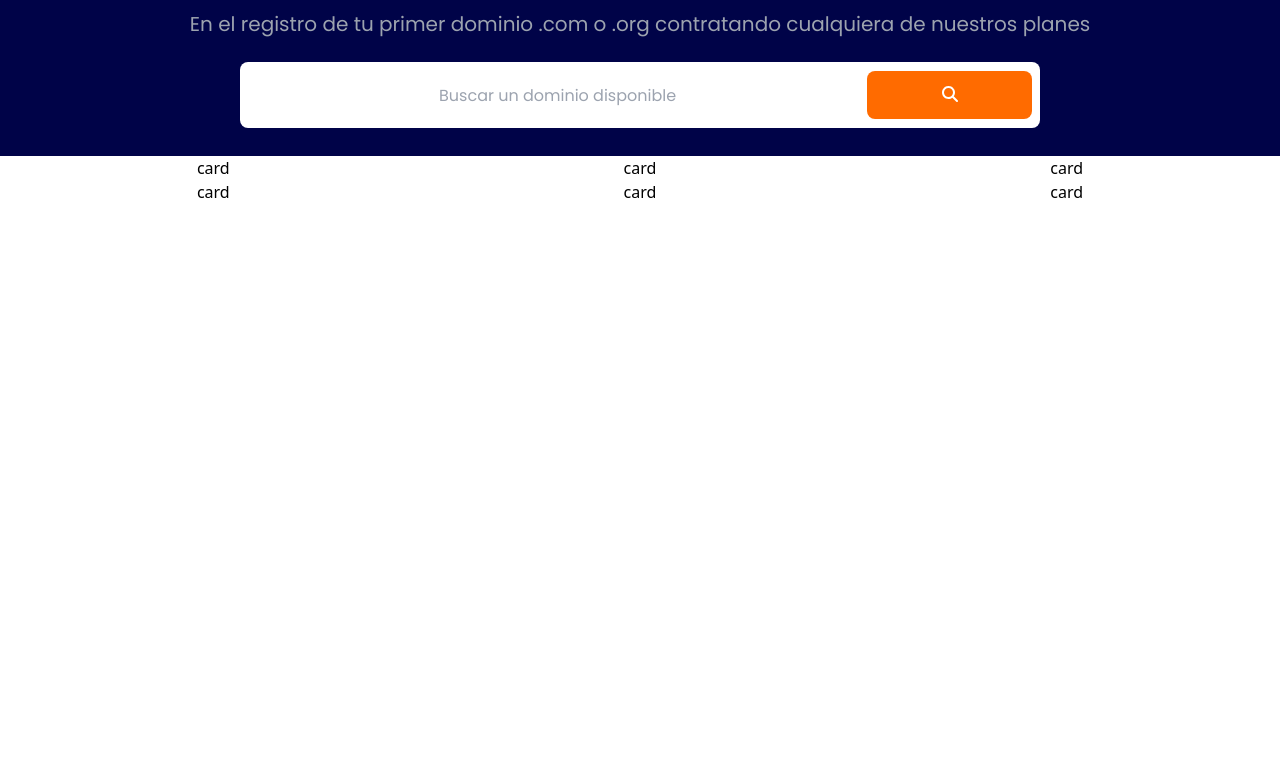
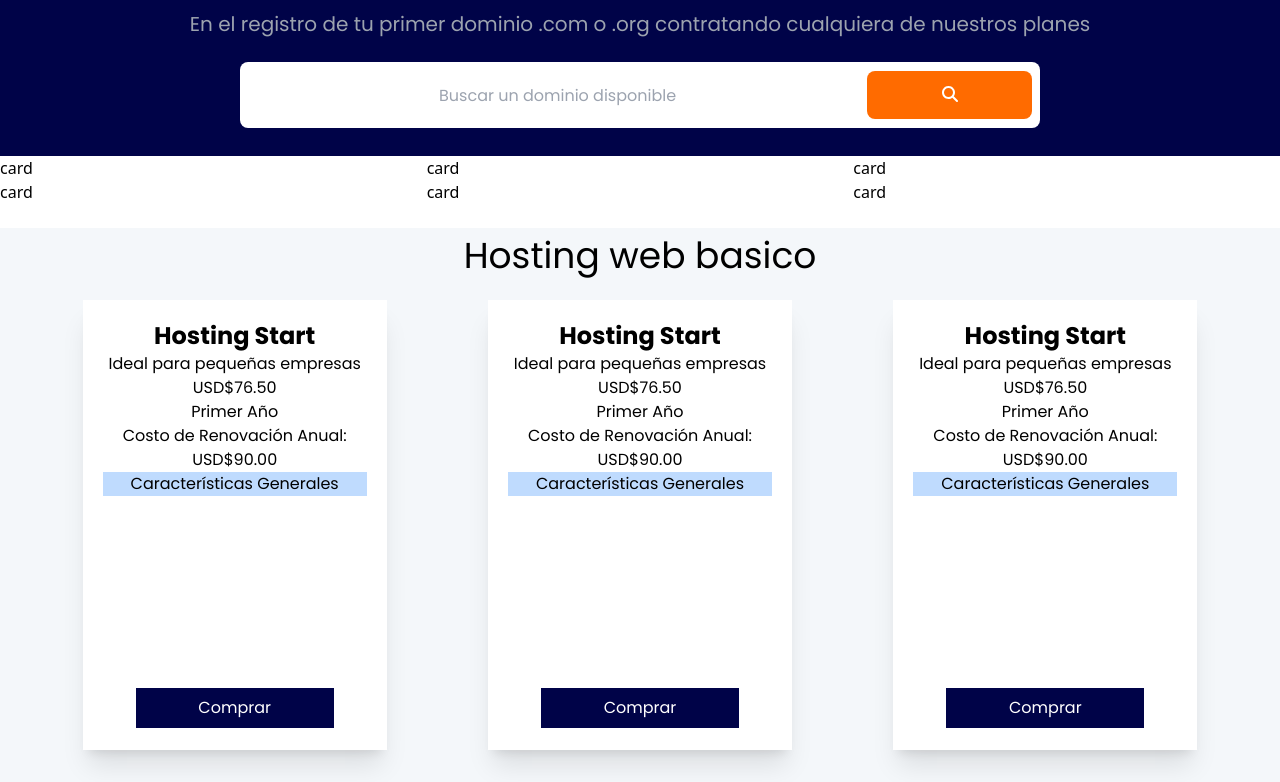
Before and after one commit to af01camacho/Website, a React (Vite) app: page / in a window 1280 px wide. Shown: the part 928-1710 px from the top of the page. Before the commit the page ends 1156 px from the top, so only its background shows below. Built offline with nearby package versions, Linux system fonts and the light colour scheme.

Commit message:
caards-price

```diff
--- a/src/components/cards/cards-info.jsx
+++ b/src/components/cards/cards-info.jsx
@@ -14,8 +14,12 @@ function CardsInfo() {
             />
             <h2>Seguridad</h2>
           </div>
-          <div className="shadow-xl rounded-md bg-white h-[250px] w-3/4 flex items-center justify-center">
-            <FontAwesomeIcon icon={faPenNib} style={{ color: "#ff6b00" }} />
+          <div className="shadow-xl rounded-md flex-col uppercase font-bold font-primary-font text-xl text-center bg-white h-[250px] w-3/4 flex items-center justify-center">
+            <FontAwesomeIcon
+              icon={faPenNib}
+              size="2xl"
+              style={{ color: "#ff6b00" }}
+            />
             <h2>Diseño</h2>
           </div>
           <div className="shadow-xl rounded-md bg-white h-[250px] w-3/4 flex items-center justify-center">
--- a/src/pages/home/home.jsx
+++ b/src/pages/home/home.jsx
@@ -4,6 +4,7 @@ import { Hero } from "../../components/hero/hero";
 import { NavbarMobile, NavbarDesktop } from "../../components/navbar/navbar";
 import { TopBar } from "../../components/topbar/topbar";
 import CardInfoSection from "../../secciones/cards-info/card-info";
+import CardPrice from "../../secciones/cards-price/cards-price";
 import SeccionBuscar from "../../secciones/seccionBuscar/seccionBuscar";
 
 function Home() {
@@ -17,6 +18,7 @@ function Home() {
       <CardsInfo />
       <SeccionBuscar />
       <CardInfoSection />
+      <CardPrice />
     </div>
   );
 }
--- a/src/secciones/cards-info/card-info.jsx
+++ b/src/secciones/cards-info/card-info.jsx
@@ -1,7 +1,7 @@
 function CardInfoSection() {
   return (
     <>
-      <div className="grid grid-cols-3 grid-rows-3 place-items-center">
+      <div className="grid grid-cols-3 grid-rows-3 place-items-centers">
         <div>card</div>
         <div>card</div>
         <div>card</div>
--- /dev/null
+++ b/src/secciones/cards-price/cards-price.jsx
@@ -0,0 +1,67 @@
+function CardPrice() {
+  return (
+    <>
+      <div className="bg-[#f4f7fa] font-primary-font p-2 text-center">
+        <h2 className="text-4xl">Hosting web basico</h2>
+        <div className="grid grid-cols-3 p-6 place-items-center">
+          <div className="h-[450px] p-5 bg-white shadow-xl rounded-m w-3/4">
+            <h2 className="text-2xl font-primar-color font-bold">
+              Hosting Start
+            </h2>
+            <span>Ideal para pequeñas empresas</span>
+
+            <h2>USD$76.50</h2>
+            <h3>Primer Año</h3>
+            <span>Costo de Renovación Anual: USD$90.00</span>
+            <div className="bg-blue-200">
+              <h2> Características Generales</h2>
+            </div>
+            <input
+              className="bg-primary-color text-white w-3/4 p-2 mt-48"
+              type="submit"
+              value="Comprar"
+            />
+          </div>
+          <div className="h-[450px] p-5 bg-white shadow-xl rounded-m w-3/4">
+            <h2 className="text-2xl font-primar-color font-bold">
+              Hosting Start
+            </h2>
+            <span>Ideal para pequeñas empresas</span>
+
+            <h2>USD$76.50</h2>
+            <h3>Primer Año</h3>
+            <span>Costo de Renovación Anual: USD$90.00</span>
+            <div className="bg-blue-200">
+              <h2> Características Generales</h2>
+            </div>
+            <input
+              className="bg-primary-color text-white w-3/4 p-2 mt-48"
+              type="submit"
+              value="Comprar"
+            />
+          </div>
+          <div className="h-[450px] p-5 bg-white shadow-xl rounded-m w-3/4 ">
+            <h2 className="text-2xl font-primar-color font-bold">
+              Hosting Start
+            </h2>
+            <span>Ideal para pequeñas empresas</span>
+
+            <h2>USD$76.50</h2>
+            <h3>Primer Año</h3>
+            <span>Costo de Renovación Anual: USD$90.00</span>
+            <div className="bg-blue-200">
+              <h2> Características Generales</h2>
+            </div>
+            <input
+              className="bg-primary-color text-white w-3/4 p-2 mt-48"
+              type="submit"
+              value="Comprar"
+            />
+          </div>
+        </div>
+      </div>
+    </>
+  );
+}
+
+export default CardPrice;
```
